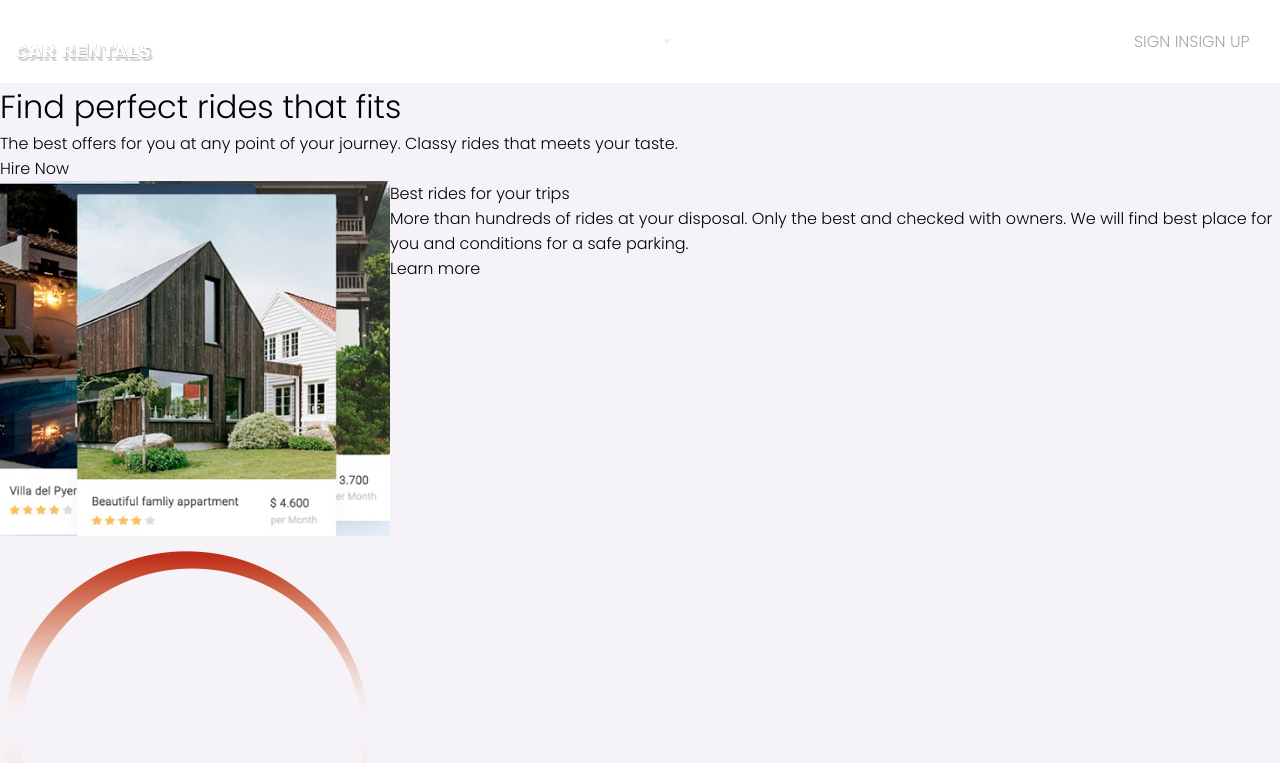
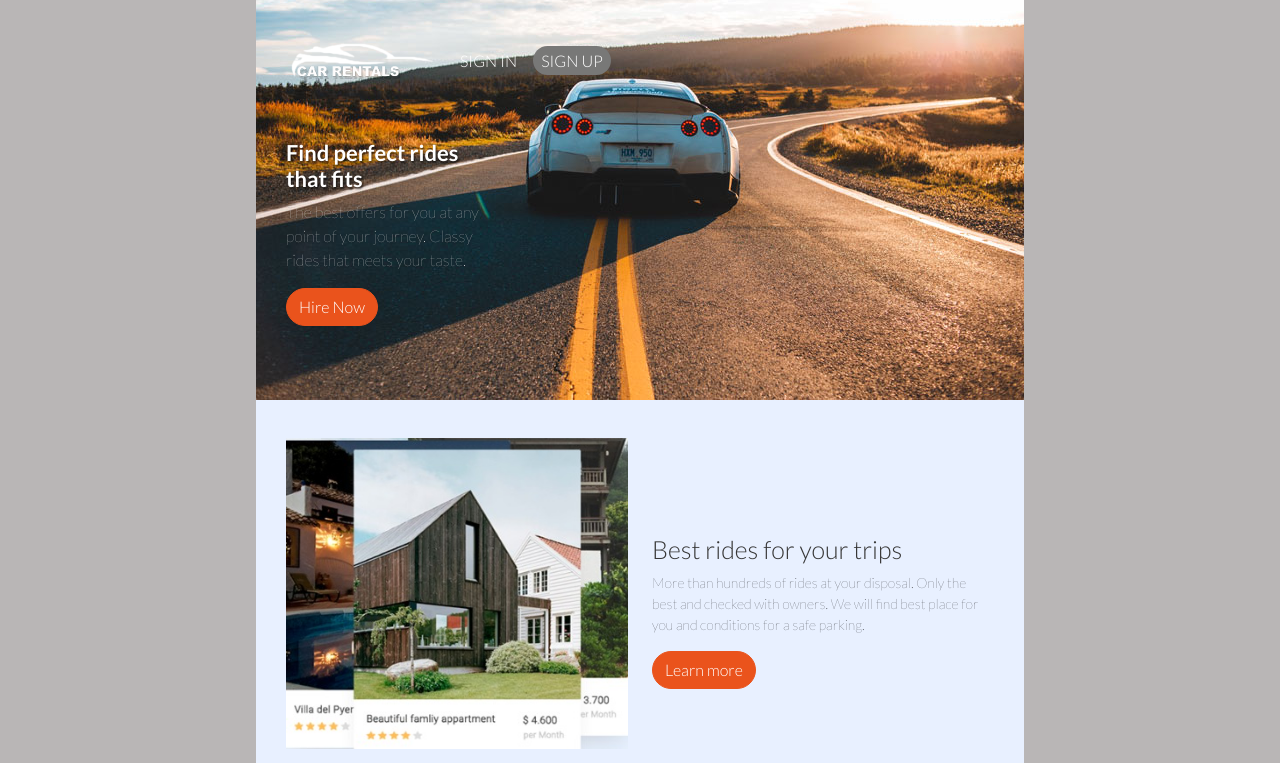
Before and after one commit to shella12/RentAnItemApp, a React (Create React App) app: page / in a window 1280 px wide. Shown: the top 763 px of the page. Built offline with nearby package versions, Linux system fonts and the light colour scheme; no server answers.

Commit message:
Import App.Scss and Routess

```diff
--- a/src/index.js
+++ b/src/index.js
@@ -1,8 +1,10 @@
 import React from 'react';
 import ReactDOM from 'react-dom/client';
 import { BrowserRouter } from 'react-router-dom';
+import 'bootstrap/dist/css/bootstrap.min.css';
 import { Provider } from 'react-redux';
-import App from './App';
+import Routess from './Routess';
+import './App.scss';
 import store from './redux/configureStore';
 
 const root = ReactDOM.createRoot(document.getElementById('root'));
@@ -10,7 +12,7 @@ root.render(
   <React.StrictMode>
     <Provider store={store}>
       <BrowserRouter>
-        <App />
+        <Routess />
       </BrowserRouter>
     </Provider>
   </React.StrictMode>,
```
